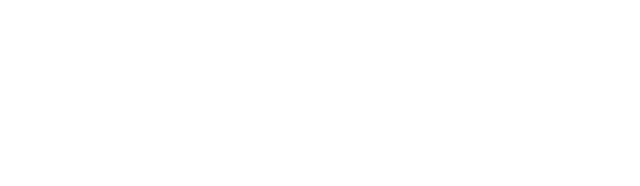
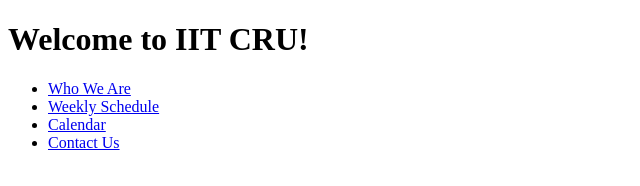
Before and after one commit to Xivius/Xivius.github.io, a plain HTML site: page index.html in a window 1280 px wide. Shown: the whole page, without its empty margins (0-640 px from the left). Drawn offline with Linux system fonts and the light colour scheme.

Commit message:
Add header with page heading and navigation

```diff
--- a/index.html
+++ b/index.html
@@ -9,8 +9,16 @@
   </head>
 
   <body>
-    <header>
-
+    <header id="header">
+      <h1>Welcome to IIT CRU!</h1>
+      <nav>
+        <ul>
+          <li><a href="#who-we-are">Who We Are</a></li>
+          <li><a href="#weekly-schedule">Weekly Schedule</a></li>
+          <li><a href="#calendar">Calendar</a></li>
+          <li><a href="#contact-us">Contact Us</a></li>
+        </ul>
+      </nav>
     </header>
 
     <main id="content">
```
